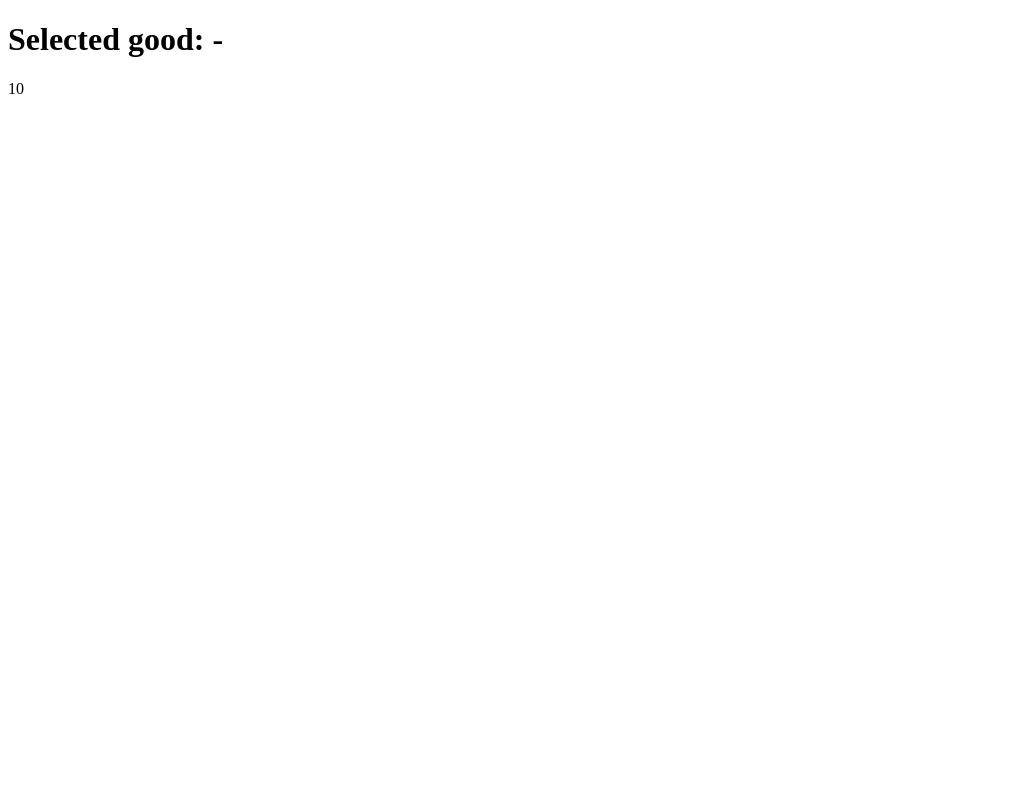
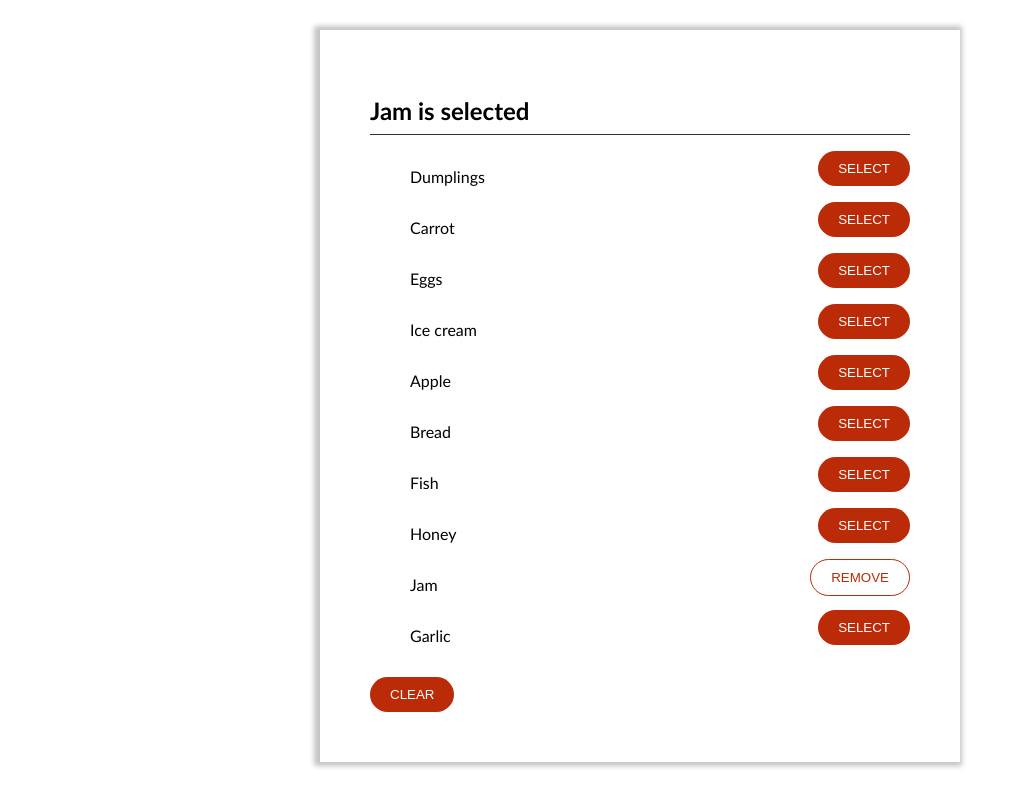
Before and after one commit to mate-academy/react_goods-selector, a React (Create React App) app: page / in a window 1280 px wide. Shown: the whole page, without its empty margins (0-1018 px from the left). Built offline with nearby package versions, Linux system fonts and the light colour scheme.

Commit message:
solution was completed

```diff
--- a/package.json
+++ b/package.json
@@ -17,7 +17,7 @@
     "@mate-academy/cypress-tools": "^1.0.4",
     "@mate-academy/eslint-config-react": "*",
     "@mate-academy/eslint-config-react-typescript": "*",
-    "@mate-academy/scripts": "^1.2.1",
+    "@mate-academy/scripts": "^1.2.3",
     "@mate-academy/students-ts-config": "*",
     "@mate-academy/stylelint-config": "*",
     "@types/node": "^17.0.23",
--- a/src/App.scss
+++ b/src/App.scss
@@ -1 +1,71 @@
-// styles go here
+* {
+  box-sizing: border-box;
+}
+
+body {
+  margin: 0;
+  font-family: "Trebuchet MS",
+    "Lucida Sans Unicode",
+    "Lucida Grande",
+    "Lucida Sans",
+    Arial,
+    sans-serif;
+}
+
+.goods {
+  margin: 30px auto 0;
+  width: 50%;
+  padding: 50px;
+  background-color: #fff;
+  box-shadow: -2px 0 5px 4px #c4c4c4;
+
+  &__title {
+    font-size: 24px;
+    position: relative;
+    padding-bottom: 10px;
+
+    &::after {
+      content: "";
+      position: absolute;
+      bottom: 0;
+      left: 0;
+      width: 100%;
+      height: 1px;
+      background: #333;
+    }
+  }
+
+  &__button {
+    height: max-content;
+    outline: none;
+    background-color: rgb(187, 43, 7);
+    border-radius: 20px;
+    border: none;
+    padding: 10px 20px;
+    color: #fff;
+    text-transform: uppercase;
+    cursor: pointer;
+    transition: background-color, color, border-color, 0.3s ease;
+
+    &:hover {
+      color: rgb(187, 43, 7);
+      background-color: #fff;
+      border: 1px solid rgb(187, 43, 7);
+    }
+
+    &--active {
+      color: rgb(187, 43, 7);
+      background-color: #fff;
+      border: 1px solid rgb(187, 43, 7);
+    }
+  }
+
+  &__list {
+    list-style: none;
+  }
+
+  &__item {
+    display: flex;
+    justify-content: space-between;
+  }
+}
--- a/src/App.tsx
+++ b/src/App.tsx
@@ -14,11 +14,87 @@ const goodsFromServer: string[] = [
   'Garlic',
 ];
 
-const App: React.FC = () => (
-  <div className="App">
-    <h1>Selected good: -</h1>
-    {goodsFromServer.length}
-  </div>
-);
+interface State {
+  selectedGoods: string[];
+}
+
+class App extends React.Component<{}, State> {
+  state = {
+    selectedGoods: ['Jam'],
+  };
+
+  selectGood = (item: string) => {
+    this.setState(({ selectedGoods }) => ({
+      selectedGoods: [...selectedGoods, item],
+    }));
+  };
+
+  deleteGood = (item: string) => {
+    this.setState(({ selectedGoods }) => {
+      const goodIndex = selectedGoods.indexOf(item);
+
+      selectedGoods.splice(goodIndex, 1);
+
+      return { selectedGoods };
+    });
+  };
+
+  clearListOfGoods = () => {
+    this.setState({ selectedGoods: [] });
+  };
+
+  render() {
+    const { selectedGoods } = this.state;
+    let message = 'No goods';
+
+    if (selectedGoods.length > 1) {
+      message = `${selectedGoods.slice(0, -1).join(', ')} and `
+      + `${selectedGoods[selectedGoods.length - 1]} are`;
+    } else if (selectedGoods.length === 1) {
+      message = `${selectedGoods[0]} is`;
+    }
+
+    return (
+      <div className="App">
+        <div className="goods">
+          <h1 className="goods__title">
+            {`${message} selected`}
+          </h1>
+
+          <ul className="goods__list">
+            {goodsFromServer.map(good => {
+              const isActive = this.state.selectedGoods.includes(good);
+
+              return (
+                <li key={good} className="goods__item">
+                  <p>{good}</p>
+                  <button
+                    type="button"
+                    onClick={isActive
+                      ? () => this.deleteGood(good)
+                      : () => this.selectGood(good)}
+                    className={`goods__button ${isActive ? 'goods__button--active' : ''}`}
+                  >
+                    {isActive ? 'Remove' : 'Select'}
+                  </button>
+
+                </li>
+              );
+            })}
+          </ul>
+
+          <button
+            type="button"
+            onClick={this.clearListOfGoods}
+            className="goods__button"
+          >
+            Clear
+          </button>
+        </div>
+
+      </div>
+    );
+  }
+}
 
 export default App;
```
Also changed, not shown: 2 other files (tests, documents, lock files or other folders).
